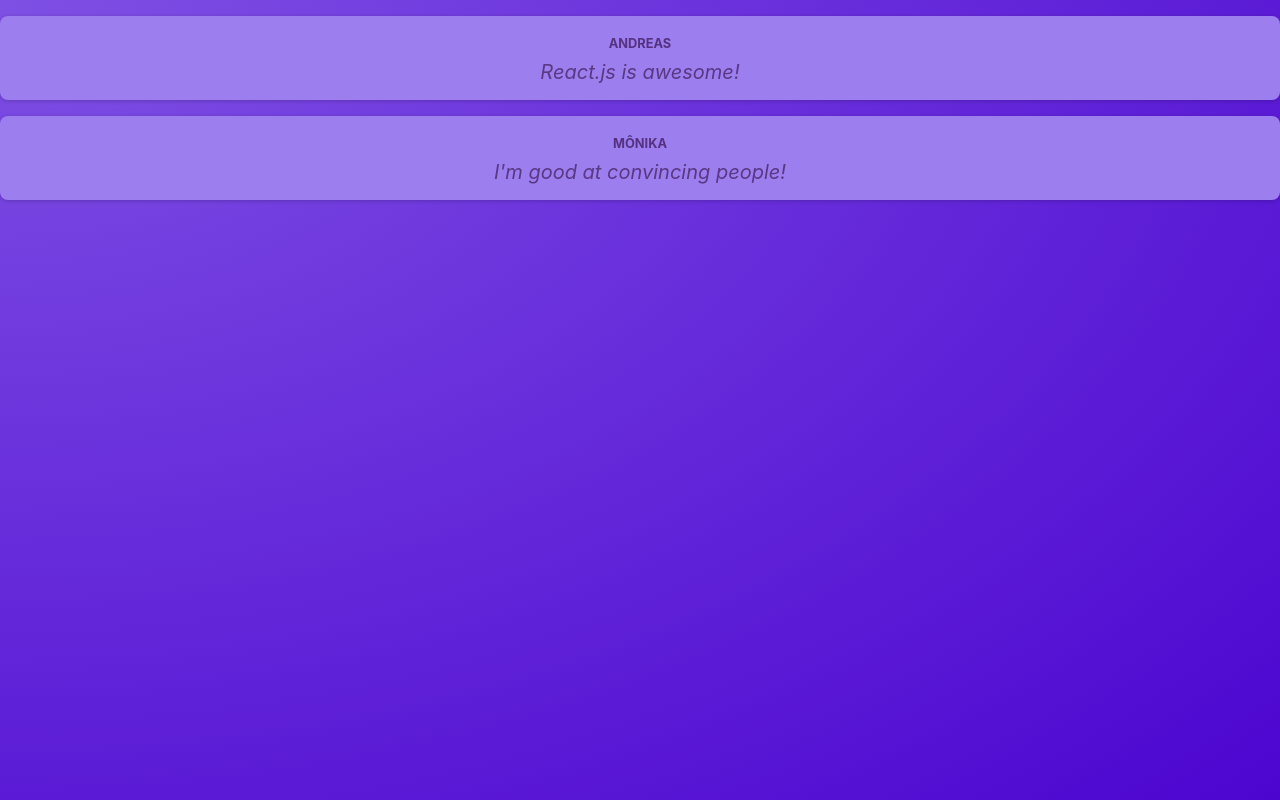
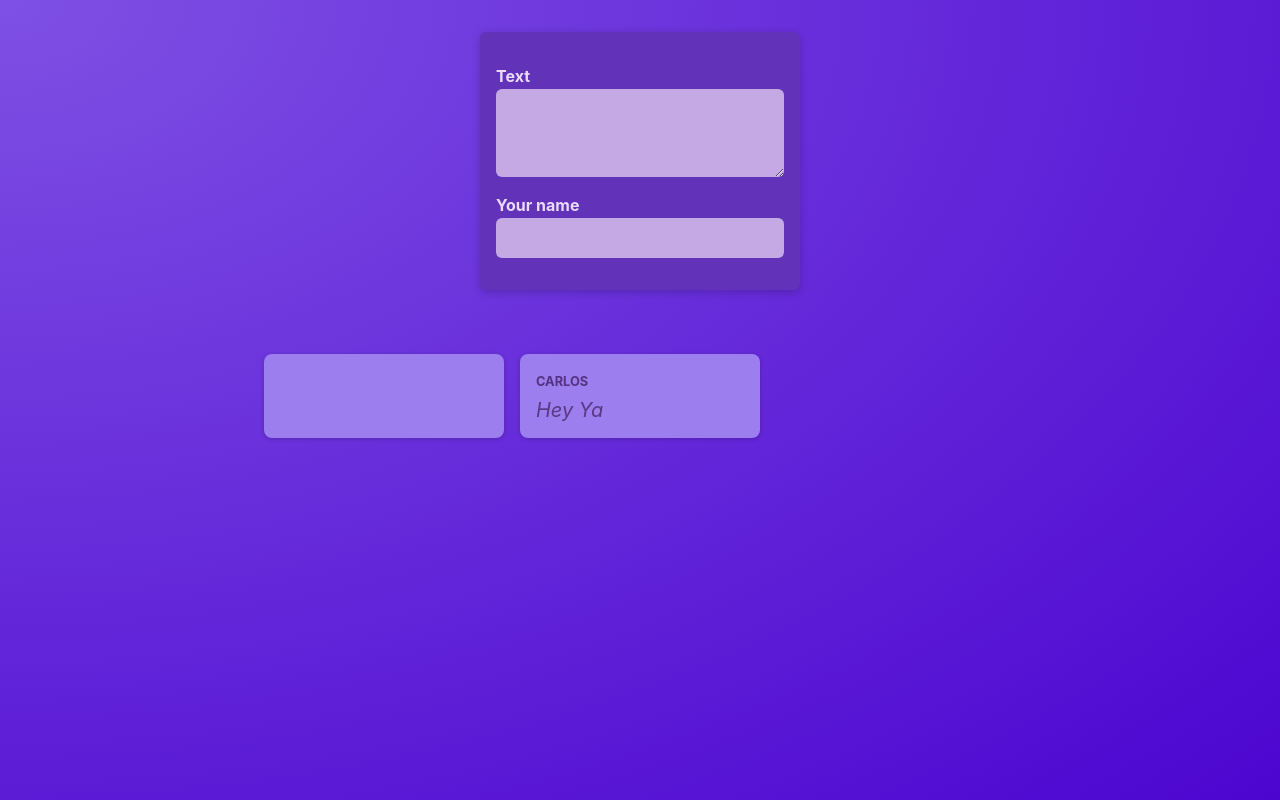
Before and after one commit to ahartfelder/udemy-react-starting-project, a React (Vite) app: page / in a window 1280 px wide. Built offline with nearby package versions, Linux system fonts and the light colour scheme.

Commit message:
Create PostsList and NewPost components

```diff
--- a/src/App.jsx
+++ b/src/App.jsx
@@ -1,20 +1,9 @@
-import Post from './components/Post';
-
-const posts = [
-  {
-    author: "Andreas",
-    message: "React.js is awesome!"
-  },
-  {
-    author: "Mônika",
-    message: "I'm good at convincing people!"
-  }
-];
+import PostsList from './components/PostsList';
 
 function App() {
   return (
     <main>
-      {posts.map((post) => <Post post={post} />)}
+      <PostsList />
     </main>
   );
 }
--- /dev/null
+++ b/src/components/NewPost.jsx
@@ -0,0 +1,18 @@
+import styles from './NewPost.module.css';
+
+function NewPost(props) {
+  return (
+    <form className={styles.form}>
+      <p>
+        <label htmlFor="body">Text</label>
+        <textarea id="body" required rows={3} onChange={props.onBodyChange} />
+      </p>
+      <p>
+        <label htmlFor="name">Your name</label>
+        <input type="text" id='name' required onChange={props.onAuthorChange} />
+      </p>
+    </form>
+  );
+}
+
+export default NewPost;
--- /dev/null
+++ b/src/components/NewPost.module.css
@@ -0,0 +1,55 @@
+.form {
+  background-color: #6233b9;
+  padding: 1rem;
+  width: 20rem;
+  margin: 2rem auto;
+  border-radius: 6px;
+  box-shadow: 0 2px 8px rgba(0, 0, 0, 0.2);
+}
+
+.form label {
+  display: block;
+  margin-bottom: 0.05rem;
+  color: #eadbfb;
+  font-weight: bold;
+}
+
+.form input,
+.form textarea {
+  display: block;
+  width: 100%;
+  font: inherit;
+  padding: 0.5rem;
+  border-radius: 6px;
+  border: none;
+  background-color: #c4a9e4;
+  color: #28262c;
+}
+
+.actions {
+  display: flex;
+  justify-content: flex-end;
+  gap: 0.5rem;
+}
+
+.actions button {
+  cursor: pointer;
+  font: inherit;
+  padding: 0.5rem 1.5rem;
+  border: none;
+  border-radius: 4px;
+  background-color: #34036c;
+  color: #e5d5f7;
+}
+
+.actions button:hover {
+  background-color: #23014a;
+}
+
+.actions button[type='button'] {
+  background-color: transparent;
+}
+
+.actions button[type='button']:hover {
+  color: #d1bee6;
+}
--- a/src/components/Post.jsx
+++ b/src/components/Post.jsx
@@ -1,13 +1,11 @@
 import styles from './Post.module.css';
 
-function Post(props) {
-  const { author, message } = props.post;
-
+function Post({ author, body }) {
   return (
-    <div className={styles.post}>
+    <li className={styles.post}>
       <p className={styles.author}>{author}</p>
-      <p className={styles.text}>{message}</p>
-    </div>
+      <p className={styles.text}>{body}</p>
+    </li>
   );
 }
 
--- /dev/null
+++ b/src/components/PostsList.jsx
@@ -0,0 +1,32 @@
+import { useState } from "react";
+import NewPost from "./NewPost";
+import Post from "./Post";
+import styles from './PostsList.module.css';
+
+function PostsList() {
+  const [enteredBody, setEnteredBody] = useState('');
+  const [enteredAuthor, setEnteredAuthor] = useState('');
+
+  function changeBodyHandler(event) {
+    setEnteredBody(event.target.value);
+  }
+
+  function changeAuthorHandler(event) {
+    setEnteredAuthor(event.target.value);
+  }
+
+  return (
+    <>
+      <NewPost
+        onBodyChange={changeBodyHandler}
+        onAuthorChange={changeAuthorHandler}
+      />
+      <ul className={styles.posts}>
+        <Post key={1} author={enteredAuthor} body={enteredBody} />
+        <Post key={2} author="Carlos" body="Hey Ya" />
+      </ul>
+    </>
+  );
+}
+
+export default PostsList;
--- /dev/null
+++ b/src/components/PostsList.module.css
@@ -0,0 +1,10 @@
+.posts {
+  list-style: none;
+  max-width: 50rem;
+  margin: 1rem auto;
+  padding: 1rem 0;
+  display: grid;
+  gap: 1rem;
+  grid-template-columns: repeat(3, 30%);
+  justify-content: center;
+}
--- a/src/index.css
+++ b/src/index.css
@@ -18,6 +18,5 @@
 
 body {
   margin: 0;
-  text-align: center;
   color: #e6ddf9;
 }
```
